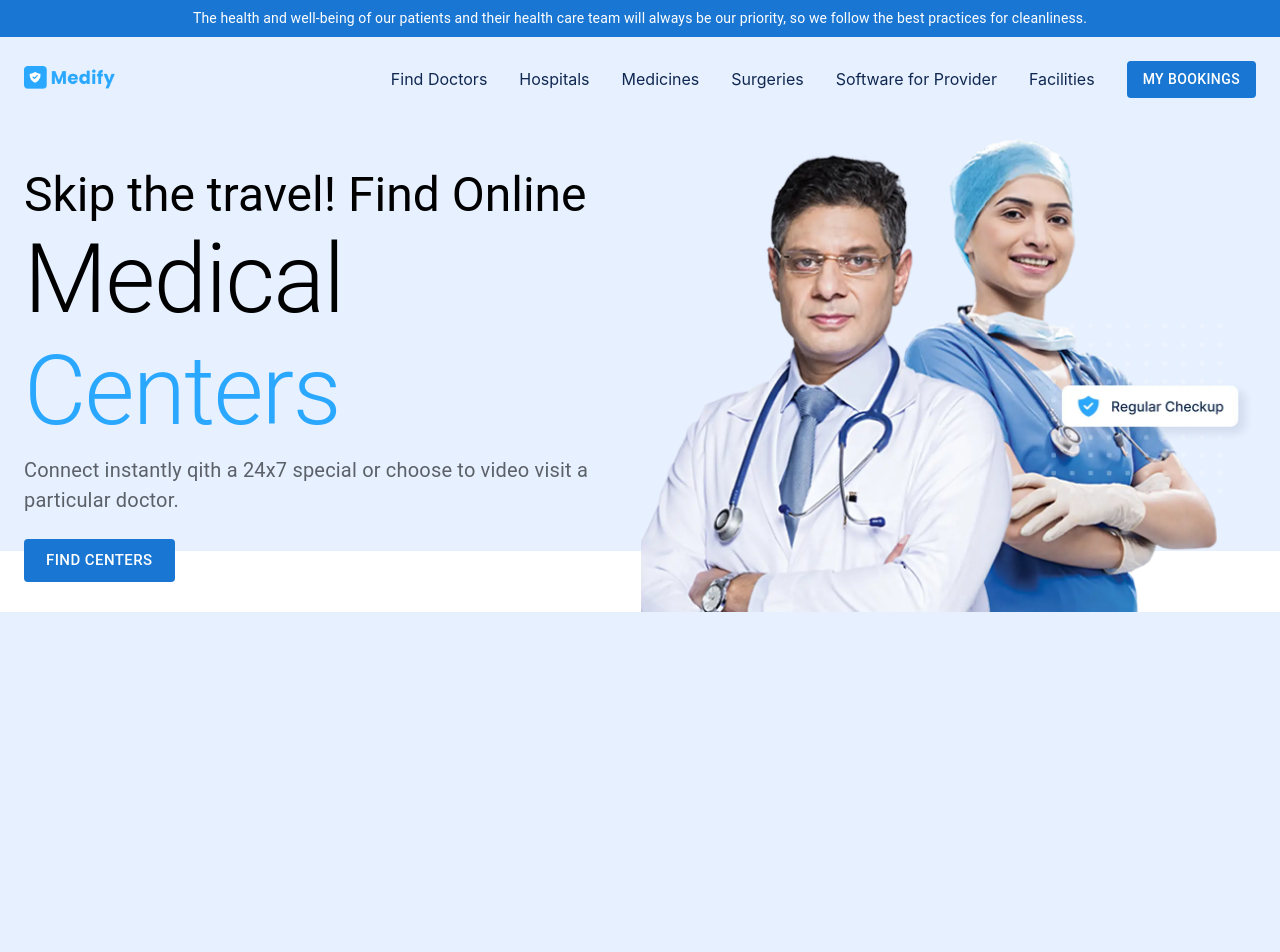
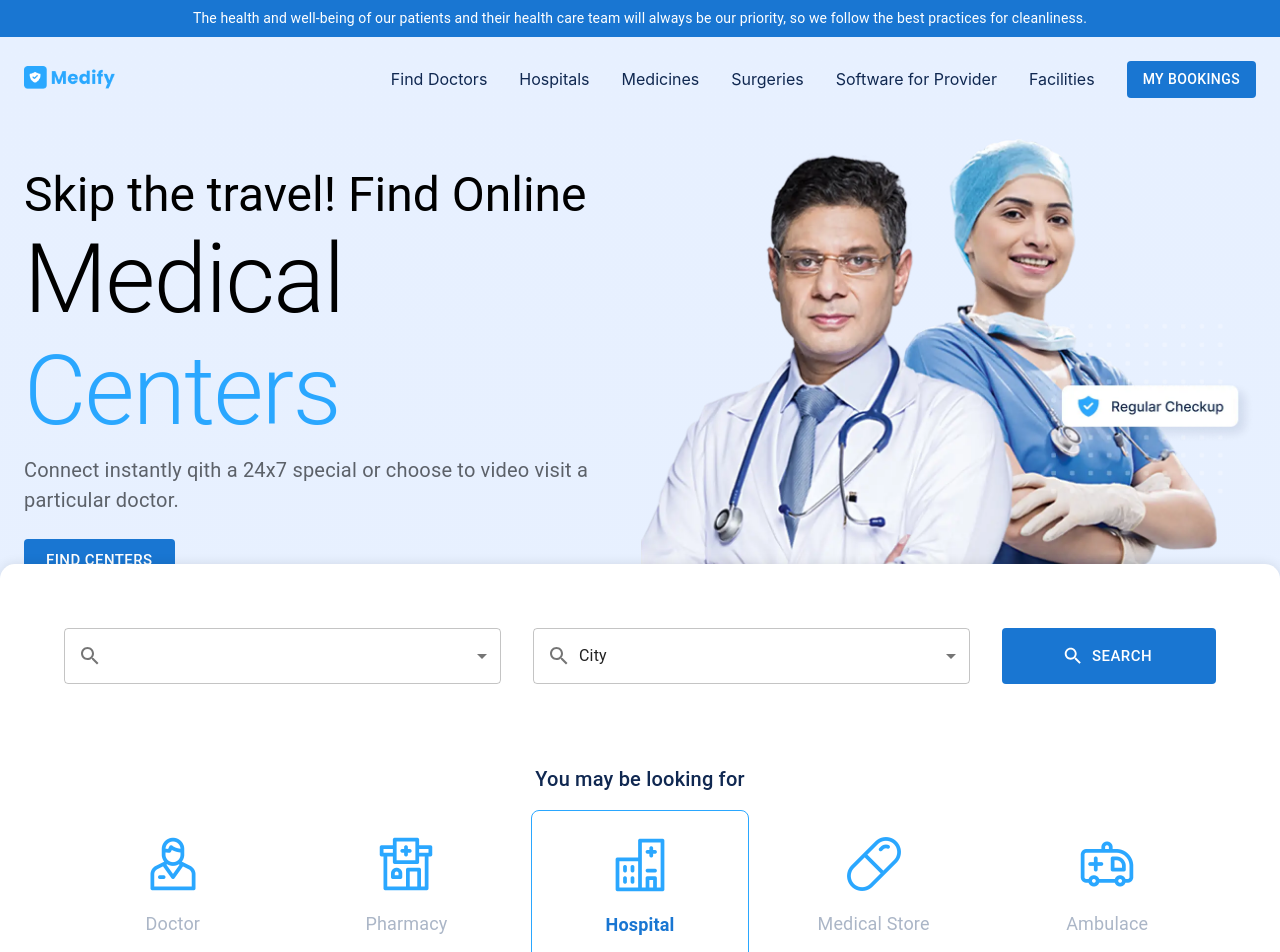
Before and after one commit to vivekkumar677/Medify, a React (Create React App) app in the folder medify/: page / in a window 1280 px wide. Shown: the top 952 px of the page. Before the commit the page ends 800 px from the top, so only its background shows below. Built offline with nearby package versions, Linux system fonts and the light colour scheme.

Commit message:
Searching layout done

```diff
--- a/medify/src/Pages/LandingPage/LandingPage.jsx
+++ b/medify/src/Pages/LandingPage/LandingPage.jsx
@@ -1,6 +1,8 @@
-import { Box, Container } from "@mui/material";
+import { Box, Container, Stack } from "@mui/material";
 import Navbar from '../../components/NavBar/Navbar';
 import HeroSlider from "../../components/HeroSlider/HeroSlider";
+import SearchHospital from "../../components/SearchHospital/SearchHospital";
+import HeroServices from "../../components/IconLayout/HeroServices";
 
 const LandingPage = () => {
 
@@ -18,7 +20,19 @@ const LandingPage = () => {
                     <Container maxWidth="xl">
                         <HeroSlider />
                     </Container>
-
+                    <Stack
+                        p={{ xs: 2.5, md: 8 }}
+                        mt={{ xs: -2, md: 0, lg: -6, xl: -10}}
+                        position="relative"
+                        zIndex={99}
+                        bgcolor="#fff"
+                        borderRadius="15px"
+                        spacing={10}
+                        boxShadow="0px 0px 12px rgba(0,0,0, 0.1)"
+                    >
+                        <SearchHospital />
+                        <HeroServices />
+                    </Stack>
                 </Box>
         </Box>
     )
--- /dev/null
+++ b/medify/src/components/IconCard/IconCard.jsx
@@ -0,0 +1,22 @@
+import { Box, Stack, Typography } from '@mui/material';
+import React from 'react'
+
+const IconCard = ({ img, title, bgColor, active=false, shadow=false }) => {
+  return (
+
+    <Stack
+        spacing={2}
+        alignItems="center"
+        bgColor={active ? "rgba(42,167,255,0.08)" : bgColor}
+        p={3}
+        borderRadius={2}
+        border={active ? "1px solid #2AA7FF" : "0"}
+        boxShadow={shadow ? "0 0 24px rgba(0,0,0,0.09)" : "none"}
+    >
+        <Box component="img" src={img} height={60} width={60}/>
+        <Typography color={active ? "primary.main" : "#ABB6C7"} fontSize={18} fontWeight={active ? 600 : 400}>{title}</Typography>
+    </Stack>
+  );
+}
+
+export default IconCard;
--- /dev/null
+++ b/medify/src/components/IconLayout/HeroServices.jsx
@@ -0,0 +1,48 @@
+import { Box, Grid, Typography } from "@mui/material";
+import doctorIcon from "../../assets/Doctor.png";
+import pharmacyIcon from "../../assets/Drugstore.png";
+import hospitalIcon from "../../assets/Hospital.png";
+import capsuleIcon from "../../assets/Capsule.png";
+import ambulanceIcon from "../../assets/Ambulance.png";
+import IconCard from "../IconCard/IconCard";
+import { useMemo } from "react";
+
+const HeroServices = () => {
+    const iconList = useMemo(
+        () => [
+            { img: doctorIcon, title: "Doctor" },
+            { img: pharmacyIcon, title: "Pharmacy" },
+            { img: hospitalIcon, title: "Hospital", active: true },
+            { img: capsuleIcon, title: "Medical Store" },
+            { img: ambulanceIcon, title: "Ambulace" },
+        ],
+        []
+    );
+    return (
+        <Box>
+            <Typography component="h3"
+                fontSize={20}
+                color={"#102851"}
+                fontWeight={500}
+                textAlign={"center"}
+                mb={2}
+            >
+                You may be looking for
+            </Typography>
+            <Grid container columnSpacing={{ xs: 1, md: 2}} justifyContent={"center"}>
+                {iconList.map((icon) => (
+                    <Grid item key={icon.title} xs={4} md={2.4}>
+                        <IconCard
+                            img={icon.img}
+                            title={icon.title}
+                            bgColor="#FAFBFE"
+                            active={icon.active || false}
+                        />
+                    </Grid>
+                ))}
+            </Grid>
+        </Box>
+    );
+};
+
+export default HeroServices;
--- a/medify/src/components/SearchHospital/SearchHospital.jsx
+++ b/medify/src/components/SearchHospital/SearchHospital.jsx
@@ -0,0 +1,68 @@
+import { Box, Button, InputAdornment, MenuItem, Select } from '@mui/material';
+import React from 'react';
+import SearchIcon from '@mui/icons-material/Search';
+
+const SearchHospital = () => {
+  return (
+    <Box
+        component="form"
+        sx={{
+            display: "flex",
+            flexDirection: { xs: "column", md: "row" },
+            justifyContent: "space-between",
+            gap: 4,
+        }}
+    >
+        <Select
+            displayEmpty
+            id="state"
+            name="state"
+            startAdornment={
+                <InputAdornment position='start'>
+                    <SearchIcon />
+                </InputAdornment>
+            }
+            required
+            sx={{
+                minWidth: 200, width: "100%"
+            }}
+        >
+            <MenuItem disabled value="" selected>
+                State
+            </MenuItem>
+        </Select>
+        <Select
+            displayEmpty
+            id="city"
+            name="city"
+            startAdornment={
+                <InputAdornment position='start'>
+                    <SearchIcon />
+                </InputAdornment>
+            }
+            required
+            sx={{
+                minWidth: 200, width: "100%"
+            }}
+        >
+            <MenuItem>
+                City
+            </MenuItem>
+        </Select>
+        <Button
+            type='submit'
+            variant="contained"
+            disableElevation
+            size='large'
+            startIcon={<SearchIcon />}
+            sx={{
+                py: "15px", px: 8, flexShrink: 0
+            }}
+        >
+            Search
+        </Button>
+    </Box>
+  )
+}
+
+export default SearchHospital;
```
